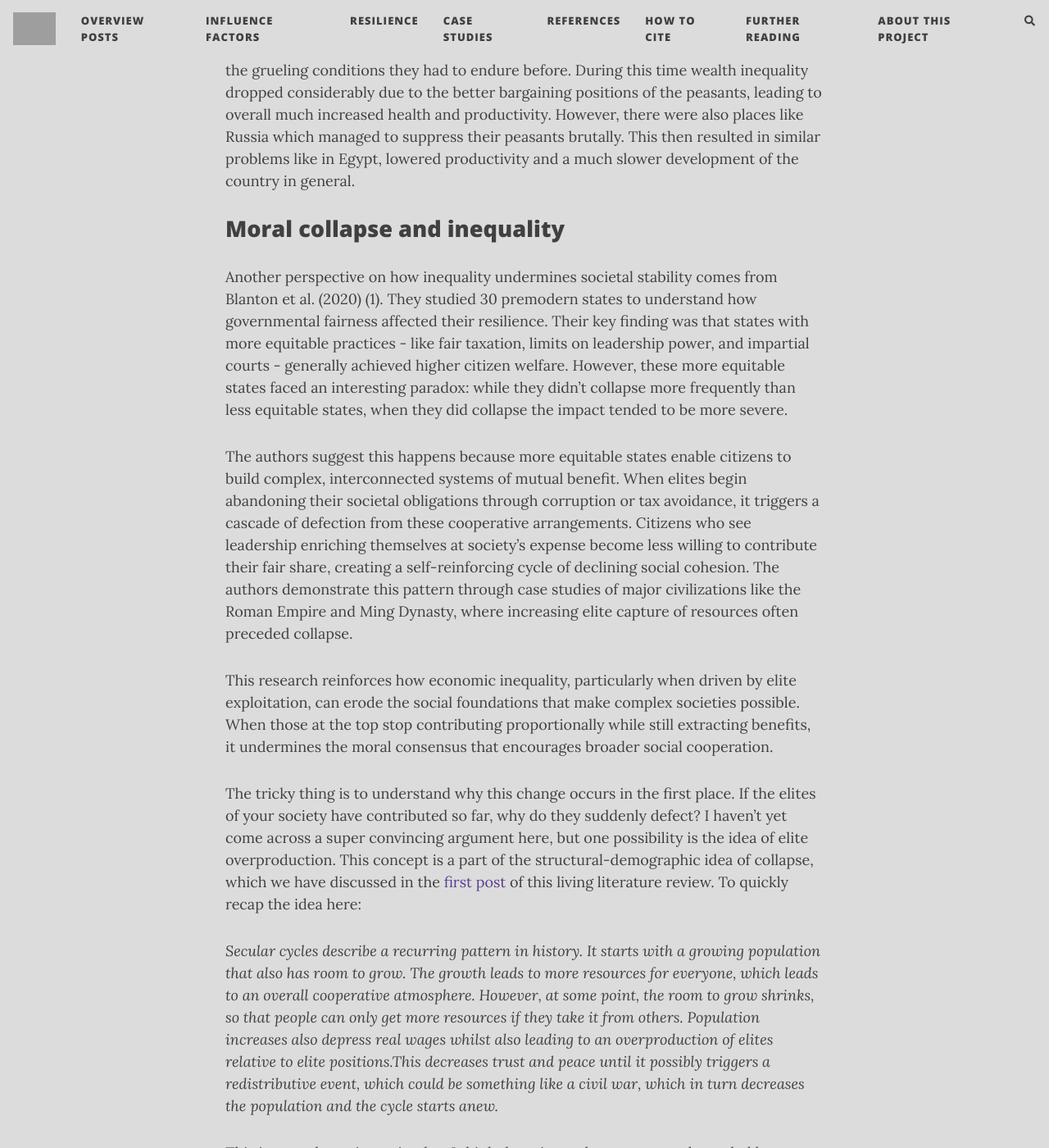
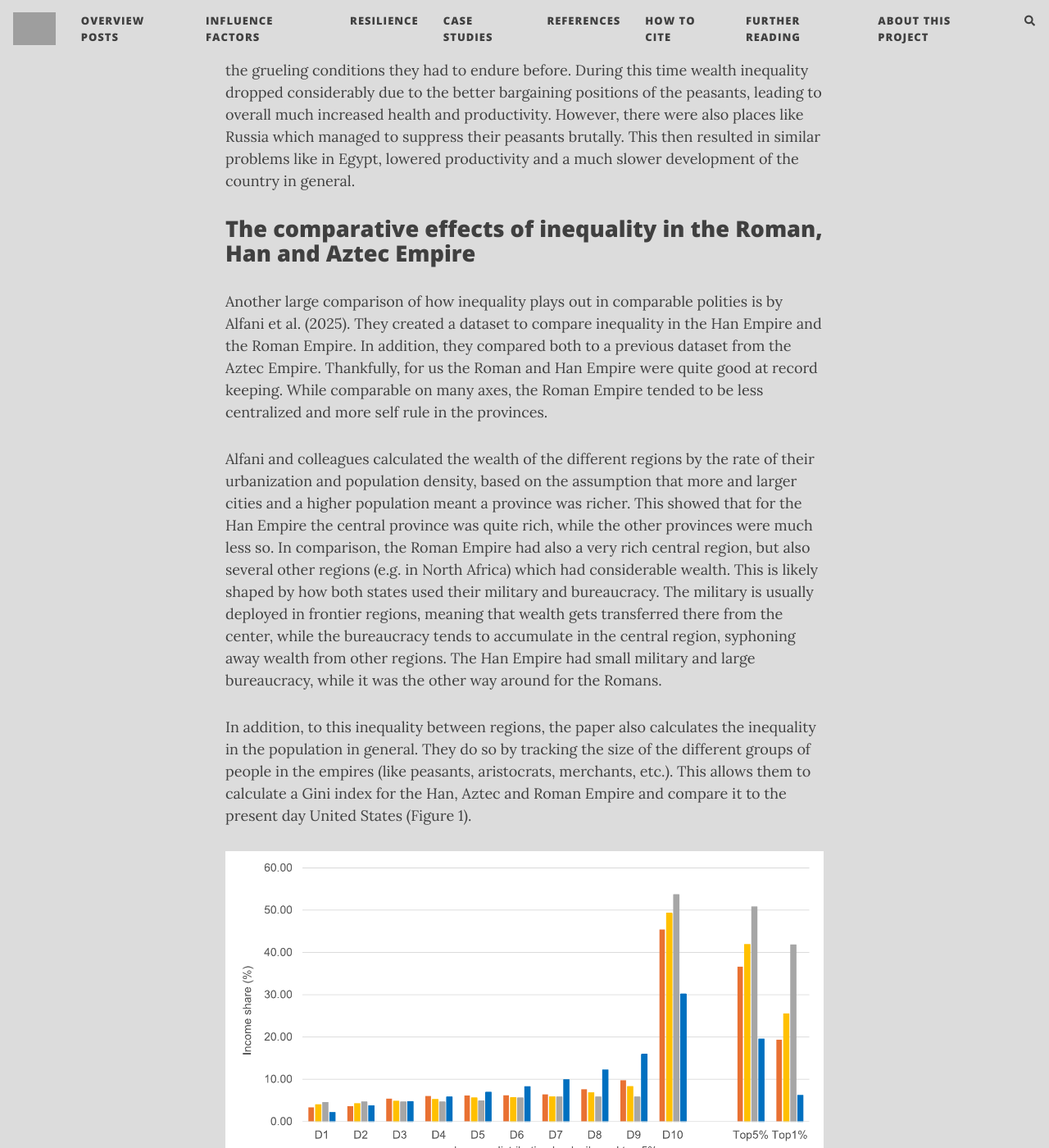
Before and after one commit to florianjehn/Societal_Collapse, a Jekyll site: the page built from _posts/2024-12-20-inequality.md, in a window 1280 px wide and 1400 px high, scrolled down 1704 px. Shown: the whole window at 82% size. Built offline with Jekyll 4.4.1, drawn with Linux system fonts in a browser that asks for light colours; nearby versions of some CDN libraries; comment, search, counter and statistics services are not loaded; some of the changed text lies outside the part shown; grey boxes are pictures that could not be loaded.

Commit message:
inequality update

```diff
--- a/_posts/2024-12-20-inequality.md
+++ b/_posts/2024-12-20-inequality.md
@@ -22,6 +22,22 @@ There are many examples of how inequality has lead to worse outcomes for the soc
 This case study is described in the CrisisDB paper, which we discussed extensively in a [previous post](https://florianjehn.github.io/Societal_Collapse/2024-04-09-big_data_history/). Hoyer et al. (2024) discuss how both Egypt and England reacted to the Black Death in the 14th century. They choose this comparison because at that point in time both countries were quite similar when it came to infrastructure, population, agricultural commerce and overall complexity. However, the plague affected them quite differently. While both countries faced a high death toll (up to one third of the population), they chose different strategies to cope with this crisis. Egypt’s rulers decided the best way to address their problems was to leave the struggling peasants on their own and instead funnel their resources in great and expensive construction projects. This resulted in a rise in grain prices, higher land rents and an overall drop in production, leaving Egypt much worse off than it was before the plague. England’s ruling class on the other hand did not manage to suppress their peasants as effectively, which allowed the peasants to push for higher wages. This meant that the elites, rather than the poor population, had to cover much of the costs of the pandemic. This resulted in rising living standards in England and likely contributed to England being the source of the industrial revolution.
 
 In another recent paper by Cohn (2023) the impacts of the Black Death on Europe are explored in more detail. He highlights similar points as Hoyer and explains that the results we found in England, can also be found in much of Central Europe as well. In most of these countries, the much decimated peasant population managed to get into a better position by labor becoming the scarcest factor in the whole supply chain. It also diversified the agriculture away from only farming labor intensive wheat and instead creating a more diversified agricultural landscape with other cultures like vineyards or olive groves. This was a bottom up adaptation. Peasants just would not accept anymore the grueling conditions they had to endure before. During this time wealth inequality dropped considerably due to the better bargaining positions of the peasants, leading to overall much increased health and productivity. However, there were also places like Russia which managed to suppress their peasants brutally. This then resulted in similar problems like in Egypt, lowered productivity and a much slower development of the country in general.
+
+## The comparative effects of inequality in the Roman, Han and Aztec Empire
+
+Another large comparison of how inequality plays out in comparable polities is by Alfani et al. (2025). They created a dataset to compare inequality in the Han Empire and the Roman Empire. In addition, they compared both to a previous dataset from the Aztec Empire. Thankfully, for us the Roman and Han Empire were quite good at record keeping. While comparable on many axes, the Roman Empire tended to be less centralized and more self rule in the provinces.
+
+Alfani and colleagues calculated the wealth of the different regions by the rate of their urbanization and population density, based on the assumption that more and larger cities and a higher population meant a province was richer. This showed that for the Han Empire the central province was quite rich, while the other provinces were much less so. In comparison, the Roman Empire had also a very rich central region, but also several other regions (e.g. in North Africa) which had considerable wealth. This is likely shaped by how both states used their military and bureaucracy. The military is usually deployed in frontier regions, meaning that wealth gets transferred there from the center, while the bureaucracy tends to accumulate in the central region, syphoning away wealth from other regions. The Han Empire had small military and large bureaucracy, while it was the other way around for the Romans.
+
+In addition, to this inequality between regions, the paper also calculates the inequality in the population in general. They do so by tracking the size of the different groups of people in the empires (like peasants, aristocrats, merchants, etc.). This allows them to calculate a Gini index for the Han, Aztec and Roman Empire and compare it to the present day United States (Figure 1).
+
+![inequality comparison](https://raw.githubusercontent.com/florianjehn/Societal_Collapse/main/assets/img/inequality_comparison.png)
+
+Figure 1: Comparison of income shares in the Roman, Han and Aztec Empire and the United States.
+
+This highlights stark differences between the different empires, with the Aztec Empire being the most unequal one by far, followed by the Han and then the Roman Empire. The United States has not yet reached the levels of inequality of those past empires. However, what is notable, that relatively speaking the poorest 10 % in the United States are poorer than their counterparts in all the three other empires.
+
+These differences in inequality are also mirrored in differences in stability. From those empires considered, the one with the highest inequality (the Aztecs) was the most unstable one, while the one with the lowest inequality (the Romans) was most stable. Obviously, these are only three data points and thus not super reliable, but it fits in with the general trend of the instability-inducing power of inequality.
 
 ## Moral collapse and inequality
 
@@ -131,6 +147,7 @@ Jehn, F. U. (2025, January 15). Economic inequality and societal collapse. Exist
 
 # References
 
+* Alfani, G., Bolla, M., & Scheidel, W. (2025). A comparison of income inequality in the Roman and Chinese Han empires. Nature Communications, 16(1), 3248. https://doi.org/10.1038/s41467-025-58581-0
 * Blanton, R. E., Feinman, G. M., Kowalewski, S. A., & Fargher, L. F. (2020). Moral Collapse and State Failure: A View From the Past. Frontiers in Political Science, 2. https://doi.org/10.3389/fpos.2020.568704
 * Centeno, M. A., & Cohen, J. N. (2012). The Arc of Neoliberalism. Annual Review of Sociology, 38(Volume 38, 2012), 317–340. https://doi.org/10.1146/annurev-soc-081309-150235
 * Chrisendo, D., Niva, V., Hoffmann, R., Sayyar, S. M., Rocha, J., Sandström, V., Solt, F., & Kummu, M. (2024). Income inequality has increased for over two-thirds of the global population. Research Square. https://doi.org/10.21203/rs.3.rs-5548291/v1
```
Also changed, not shown: assets/img/inequality_comparison.png (added).
